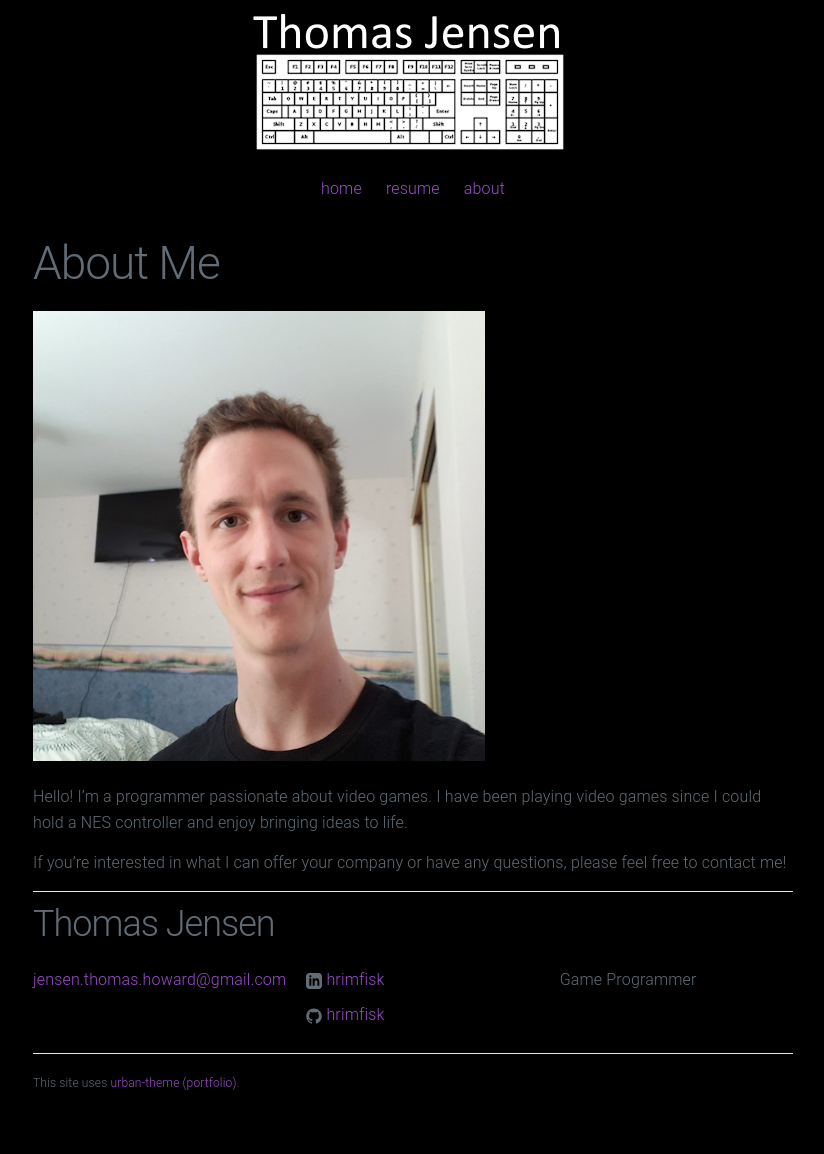
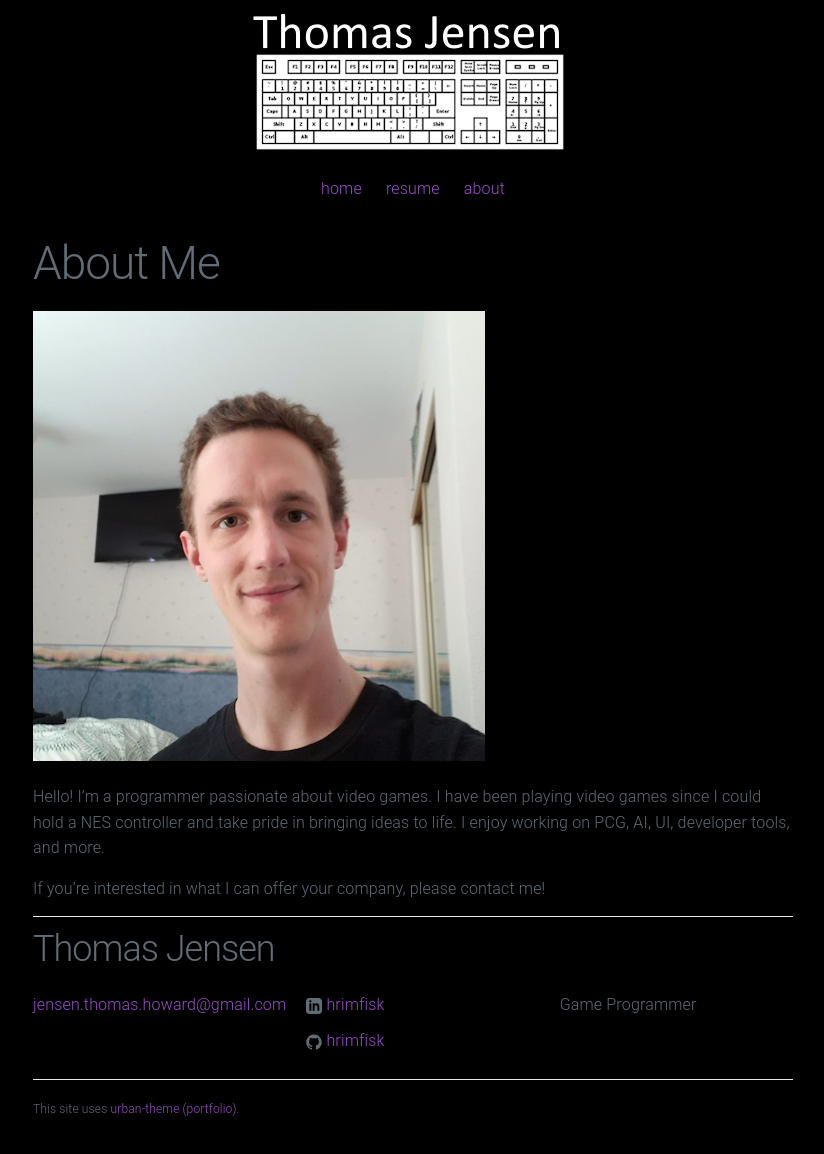
Before and after one commit to hrimfisk/hrimfisk.github.io, a Jekyll site: the page built from about.md, in a window 1280 px wide. Shown: the whole page, without its empty margins (227-1051 px from the left). Built offline with Jekyll 4.4.1, drawn with Linux system fonts in a browser that asks for light colours; before the commit the page ends 1128 px from its top, so only the background shows below that.

Commit message:
Update about.md

```diff
--- a/about.md
+++ b/about.md
@@ -6,6 +6,6 @@
 
 ![Picture 1](/assets/fullsize.png)
 
-Hello! I'm a programmer passionate about video games. I have been playing video games since I could hold a NES controller and enjoy bringing ideas to life.
+Hello! I'm a programmer passionate about video games. I have been playing video games since I could hold a NES controller and take pride in bringing ideas to life. I enjoy working on PCG, AI, UI, developer tools, and more.
 
-If you're interested in what I can offer your company or have any questions, please feel free to contact me!
+If you're interested in what I can offer your company, please contact me!
```
